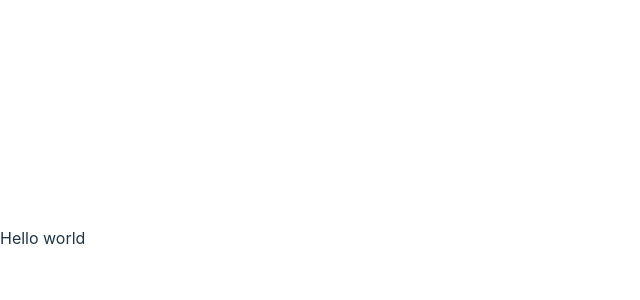
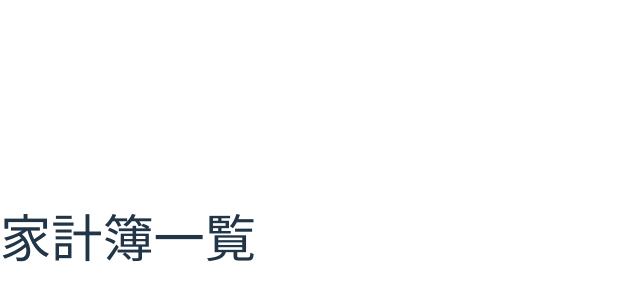
Before and after one commit to Okkun555/asset-managment-frontend, a React (Vite) app: page /household-account/records in a window 1280 px wide. Shown: the part 162-462 px from the top of the page, without its empty margins (0-640 px from the left). Built offline with nearby package versions, Linux system fonts and the light colour scheme.

Commit message:
[add]react-routerを導入

```diff
--- a/package.json
+++ b/package.json
@@ -13,11 +13,13 @@
   },
   "dependencies": {
     "react": "^18.2.0",
-    "react-dom": "^18.2.0"
+    "react-dom": "^18.2.0",
+    "react-router-dom": "^6.3.0"
   },
   "devDependencies": {
     "@types/react": "^18.0.15",
     "@types/react-dom": "^18.0.6",
+    "@types/react-router-dom": "^5.3.3",
     "@typescript-eslint/eslint-plugin": "^5.30.6",
     "@typescript-eslint/parser": "^5.30.6",
     "@vitejs/plugin-react": "^2.0.0",
--- a/src/App.tsx
+++ b/src/App.tsx
@@ -1,7 +1,8 @@
 import React from 'react';
+import { BrowserRouter } from "react-router-dom";
 
 function App() {
-    return <div>Hello world</div>;
+    return <h1>App</h1>
 }
 
 export default App;
--- /dev/null
+++ b/src/features/asset-management/components/asset-management-records.tsx
@@ -0,0 +1,3 @@
+export const AssetManagementRecords = () => {
+    return <h1>資産管理</h1>
+}
--- /dev/null
+++ b/src/features/household-account/components/household-account-records.tsx
@@ -0,0 +1,3 @@
+export const HouseholdAccountRecords = () => {
+    return <h1>家計簿一覧</h1>
+}
--- a/src/main.tsx
+++ b/src/main.tsx
@@ -2,9 +2,18 @@ import React from 'react';
 import ReactDOM from 'react-dom/client';
 import App from './App';
 import './index.css';
+import {BrowserRouter, Route, Routes} from "react-router-dom";
+import {AssetManagementRecords} from "./features/asset-management/components/asset-management-records";
+import {HouseholdAccountRecords} from "./features/household-account/components/household-account-records";
 
-ReactDOM.createRoot(document.getElementById('root') as HTMLElement).render(
-    <React.StrictMode>
-        <App />
-    </React.StrictMode>
+const root = ReactDOM.createRoot(document.getElementById('root') as HTMLElement);
+root.render(
+    <BrowserRouter>
+        <Routes>
+            <Route path="/" element={<App />} />
+            <Route path="asset-management/records" element={<AssetManagementRecords />} />
+            <Route path="household-account/records" element={<HouseholdAccountRecords />} />
+        </Routes>
+    </BrowserRouter>
 );
+;
```
Also changed, not shown: 1 other file (tests, documents, lock files or other folders).
